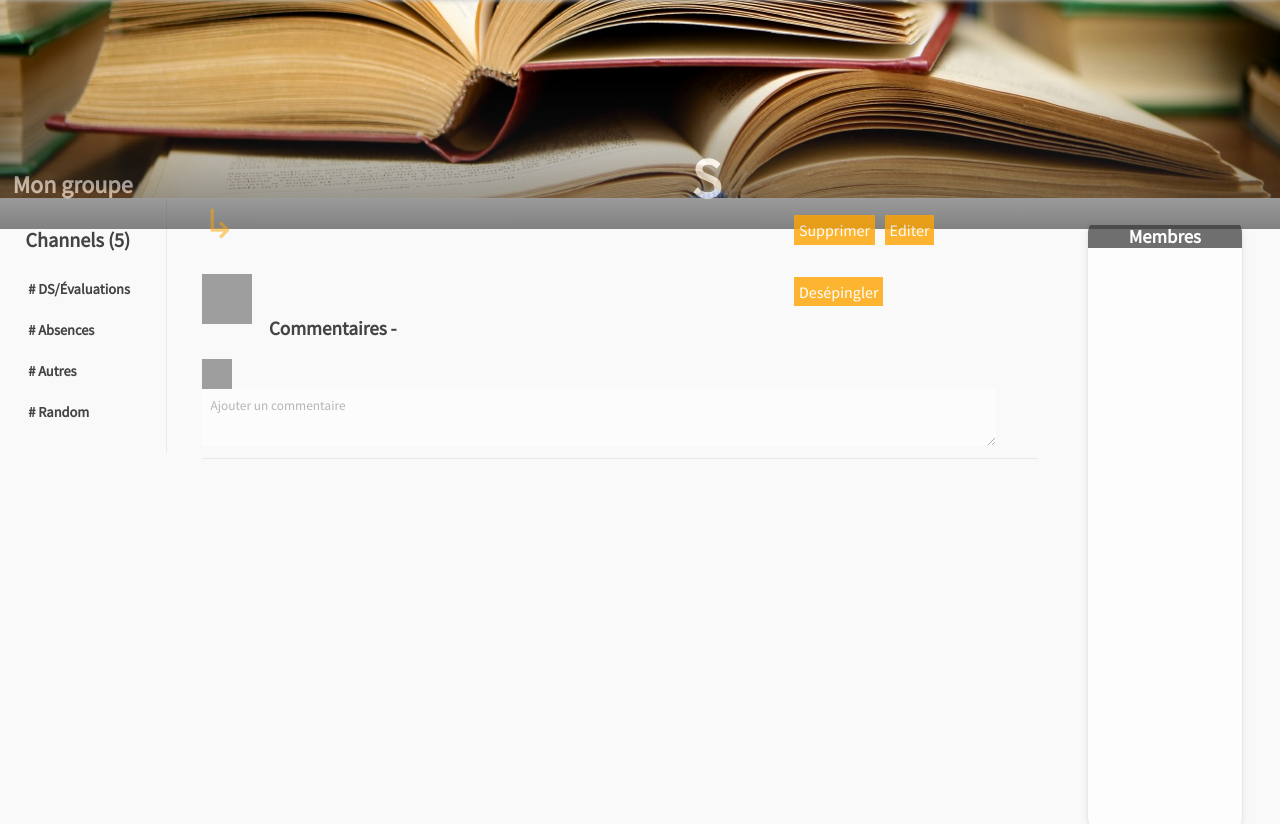
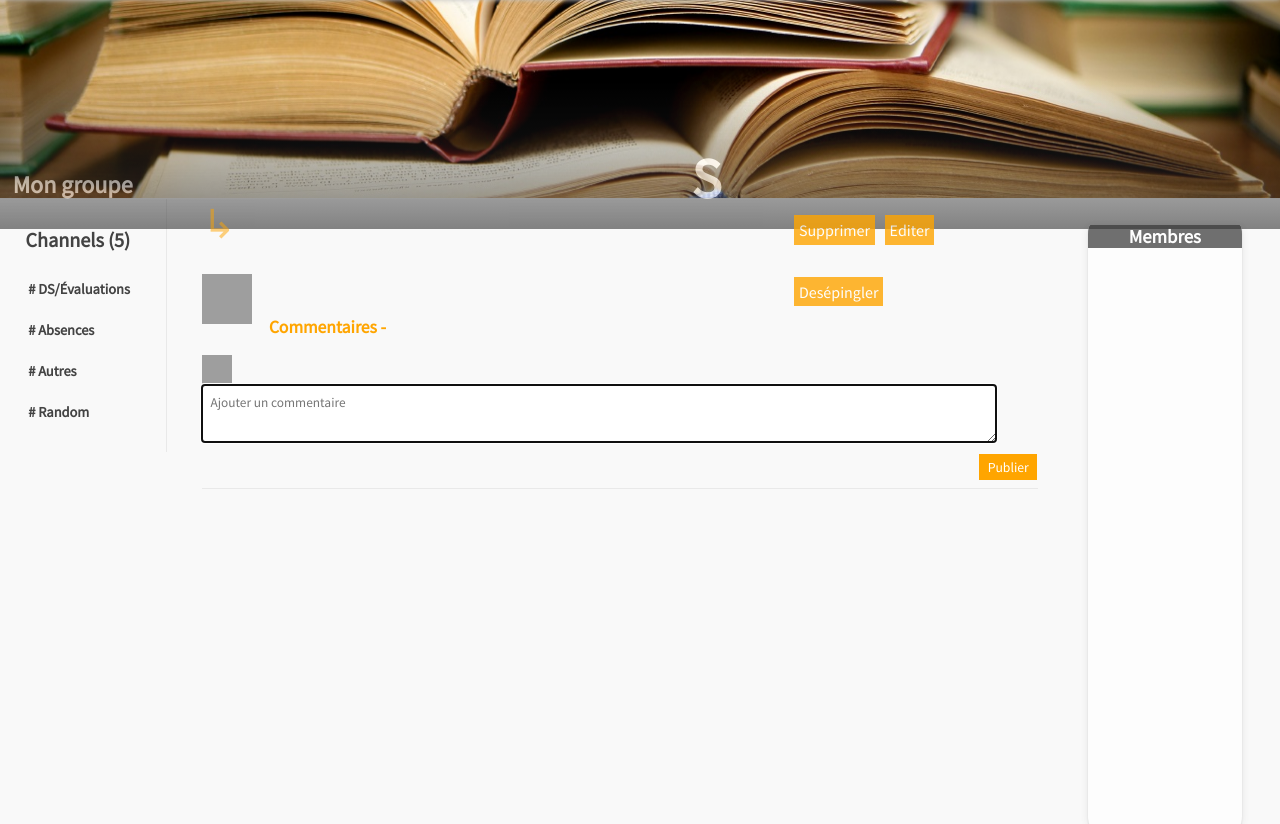
Before and after one commit to AntoninS/H2I, a PHP site: the page made by DATA/Site/Views/groupe/annonce.php in a window 1280 px wide. Shown: the part 81-905 px from the top of the page. Run offline with PHP 8.4, Linux system fonts and the light colour scheme; the template is opened without the code that fills it, so the values that code supplies are empty; some libraries are stand-ins or nearby versions; grey boxes are pictures that could not be loaded.

Commit message:
Modifications d'ergonomie (commentaires)

```diff
--- a/DATA/Site/Views/groupe/annonce.php
+++ b/DATA/Site/Views/groupe/annonce.php
@@ -74,7 +74,7 @@
 						{
 							echo '
 							<form method="post" action="index.php?page=groupe&actionGroupe=modif_annonce&ida='.$annonce['annonceID'].'">
-								<p class="titre_annonce">'.strtoupper($annonce['nom']).'</p>
+								<p class="titre_annonce"><a href="index.php?page=groupe&actionGroupe=annonce&ida='.$annonce['annonceID'].'">'.strtoupper($annonce['nom']).'</a></p>
 								<p class="type_annonce"><a href="index.php?page=groupe&channel='.$annonce['type'].'" class="type_link_annonce">↳ '.$annonce['type'].'</a></p>
 								<img class="avatar_annonce" src="uploads/avatar/'.$annonce['avatar'].'" alt="Avatar">
 								<p class="auteur_annonce"><a href="index.php?page=monCompte&compte='.$annonce['auteurID'].'">'.$annonce['prenomAuteur'].' '.$annonce['nomAuteur'].'</a></p>
@@ -107,13 +107,13 @@
 							echo '</div>
 
 							<div id="details_annonce">
-							<p class="titre_annonce">'.strtoupper($annonce['nom']).'</p>
+							<p class="titre_annonce"><a href="index.php?page=groupe&actionGroupe=annonce&ida='.$annonce['annonceID'].'">'.strtoupper($annonce['nom']).'</a></p>
 							<p class="type_annonce"><a href="index.php?page=groupe&channel='.$annonce['type'].'" class="type_link_annonce">↳ '.$annonce['type'].'</a></p>
 							<img class="avatar_annonce" src="uploads/avatar/'.$annonce['avatar'].'" alt="Avatar">
 							<p class="auteur_annonce"><a href="index.php?page=monCompte&compte='.$annonce['auteurID'].'">'.$annonce['prenomAuteur'].' '.$annonce['nomAuteur'].'</a></p>
 							<p class="date_annonce">'.$annonce['dateAnnonce'].'</p>
 							<p class="contenu_annonce">'.$annonce['message'].'</p>
-							<p class="comments_annonce"><a href="index.php?page=groupe&actionGroupe=commentaires&ida='.$annonce['annonceID'].'">Commentaires - '.$annonce['nbComment'].'</a></p>
+							<p id="comments_annonce">Commentaires - '.$annonce['nbComment'].'</p>
 
 							<div id="commentaires">
 
--- a/DATA/Site/includes/head.php
+++ b/DATA/Site/includes/head.php
@@ -115,14 +115,6 @@
 								{
 									$('#outils').slideToggle("fast");
 								});
-						$('#message_comment').focus(function(e)
-								{
-									$('#publi_comment').slideToggle("fast");
-								});
-						$('#message_comment').blur(function(e)
-								{
-									$('#publi_comment').slideToggle("fast");
-								});
 
 
 
@@ -145,6 +137,10 @@
 				}
 		});
 		*/
+
+		$(window).load(function(){
+			  document.getElementById("message_comment").focus();
+		});
 
 		$(document).ready(function() {
 		    var s = $("#sousheader");
--- a/DATA/Site/style/groupe.css
+++ b/DATA/Site/style/groupe.css
@@ -433,11 +433,12 @@ option
 	margin-top:1%;
  }
 
- .comments_annonce
+ #comments_annonce
  {
  	margin-top:8%;
- 	font-size:1.2em;
+ 	font-size:1.1em;
  	font-weight:bold;
+ 	color:#FFA500;
  }
 
  #options
@@ -466,6 +467,13 @@ option
  	color:white;
  }
 
+ #commentaires
+ {
+ 	opacity:1;
+ 	transition-duration:0.1s;
+ 	font-size:0.95em;
+ }
+
  #publi_commentaire
  {
  	border-bottom:1px solid #E9E9E9;
@@ -488,7 +496,7 @@ option
 	margin-bottom:1%;
 	border:none;
 	color: #434343;
-	opacity:0.5;
+	opacity:0.8;
 	transition-duration: 0.1s;
 	padding:1% 0% 1% 1%;
 }
@@ -506,14 +514,9 @@ option
     border: none;
     font-size:0.9em;
     cursor: pointer;
-	opacity:0.75;
+	opacity:1;
 	color:white;
 	padding:0.5% 1% 0.5% 1%;
-}
-
-#publi_commentaire input[type="submit"]
-{
-	display:none;
 }
 
 #commentaires table
@@ -539,7 +542,7 @@ option
 .date_comment
 {
 	color: #BFBFBF;
-	opacity:0.5;
+	opacity:0.8;
 	font-weight:normal;
 }
 
```
